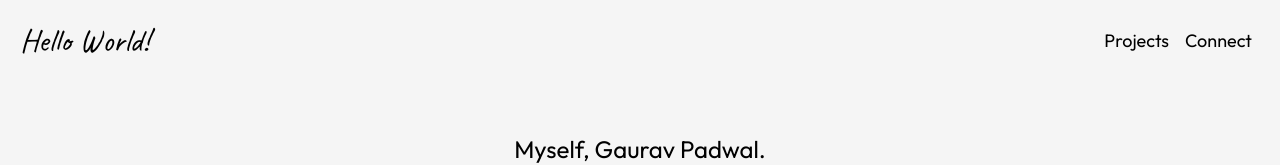
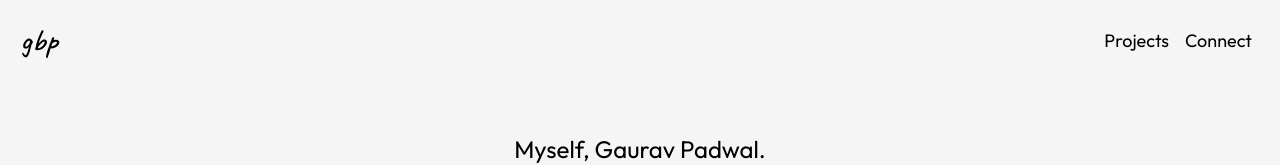
Before and after one commit to gauravpdwl/portfolio-web, a React (Vite) app: page / in a window 1280 px wide. Shown: the top 165 px of the page. Built offline with nearby package versions, Linux system fonts and the light colour scheme.

Commit message:
UI update

```diff
--- a/src/components/navbar.jsx
+++ b/src/components/navbar.jsx
@@ -9,7 +9,7 @@ function Navbar(){
     return <>
         <div className={navbarStyle.naavbar}>
             <div>
-                <Link className={`${navbarStyle.nvlink} ${navbarStyle.nvlinktitle}`} to="/">Hello World!</Link>
+                <Link className={`${navbarStyle.nvlink} ${navbarStyle.nvlinktitle}`} to="/">gbp</Link>
             </div>
             <div className={navbarStyle.childnaavbar}>
                 <Link className={`${navbarStyle.nvlink} ${location.pathname==='/projects'? navbarStyle.activenvlink:''}`} to="/projects">Projects</Link>
--- a/src/stylemodules/navbar.module.css
+++ b/src/stylemodules/navbar.module.css
@@ -25,6 +25,7 @@
 .nvlinktitle{
     font-family: "Caveat", cursive;
     font-size: 2rem;
+    font-weight: 500;
 }
 
 .activenvlink{
```
